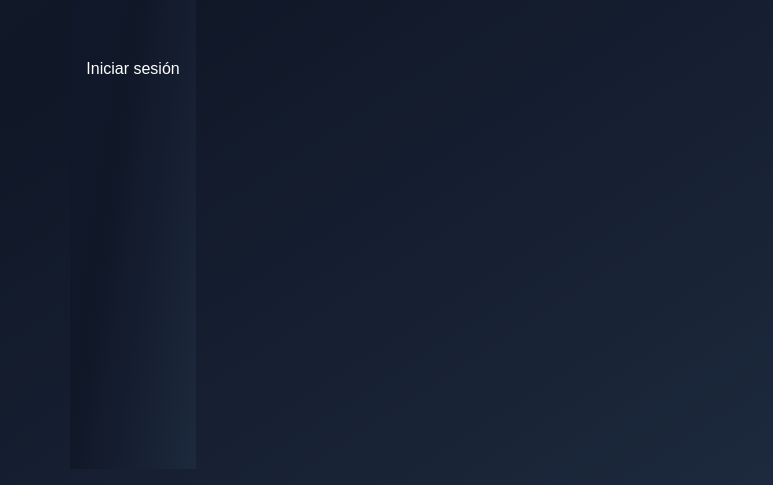
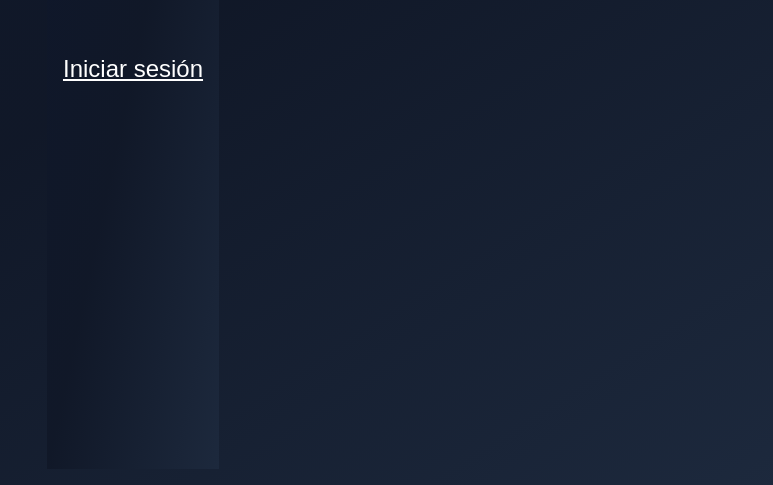
Before and after one commit to ArnBon/CursoReactUdemy_04-hooks-app, a React (Vite) app: page / in a window 1280 px wide. Shown: the part 347-832 px from the top of the page, without its empty margins (507-1280 px from the left). Built offline with nearby package versions, Linux system fonts and the light colour scheme.

Commit message:
clase 170 Use Context Rutas privadas y públicas

```diff
--- a/src/09-useContext/ProfessionalApp.tsx
+++ b/src/09-useContext/ProfessionalApp.tsx
@@ -1,4 +1,4 @@
-import { appRouter } from '@/router/app.router'
+import { appRouter } from '@/09-useContext/router/app.router'
 import { RouterProvider } from 'react-router'
 import { UserContextProvider } from '@/09-useContext/context/UserContext';
 
--- a/src/09-useContext/pages/about/AboutPage.tsx
+++ b/src/09-useContext/pages/about/AboutPage.tsx
@@ -16,7 +16,9 @@ const { user, isAuthenticated, logout } = use(UserContext);
         <Button variant="destructive" className='mt-4' onClick={logout}>Salir</Button>
         </>
       ) : (
-        <p>Iniciar sesión</p>
+        <Link to="/login" className="hover:text-blue-500 underline text-2xl">
+            Iniciar sesión
+          </Link>
       )}
       {isAuthenticated && (
         <div>
--- /dev/null
+++ b/src/09-useContext/router/PrivateRoute.tsx
@@ -0,0 +1,22 @@
+import React, { use, type JSX } from 'react'
+import { UserContext } from '../context/UserContext';
+import { Navigate } from 'react-router';
+
+
+interface Props {
+    element: JSX.Element;
+}
+
+export const PrivateRoute = ({ element }: Props) => {
+    const { authStatus } = use(UserContext);
+
+    if (authStatus === 'checking') {
+        return null;
+    }
+
+    if (authStatus === 'authenticated') {
+        return element;
+    }
+
+  return <Navigate to="login" replace/>
+}
--- a/src/router/app.router.tsx
+++ b/src/09-useContext/router/app.router.tsx
@@ -3,6 +3,7 @@ import { createBrowserRouter, Navigate } from 'react-router';
 import { AboutPage } from '@/09-useContext/pages/about/AboutPage';
 import { LoginPage } from '@/09-useContext/pages/auth/LoginPage';
 import { ProfilePage } from '@/09-useContext/pages/profile/ProfilePage';
+import { PrivateRoute } from './PrivateRoute';
 
 
 
@@ -14,7 +15,7 @@ export const appRouter = createBrowserRouter ([
 
     {
         path: '/profile',
-        element: <ProfilePage/>
+        element: <PrivateRoute element={<ProfilePage/>}/>
     },
 
     {
```
